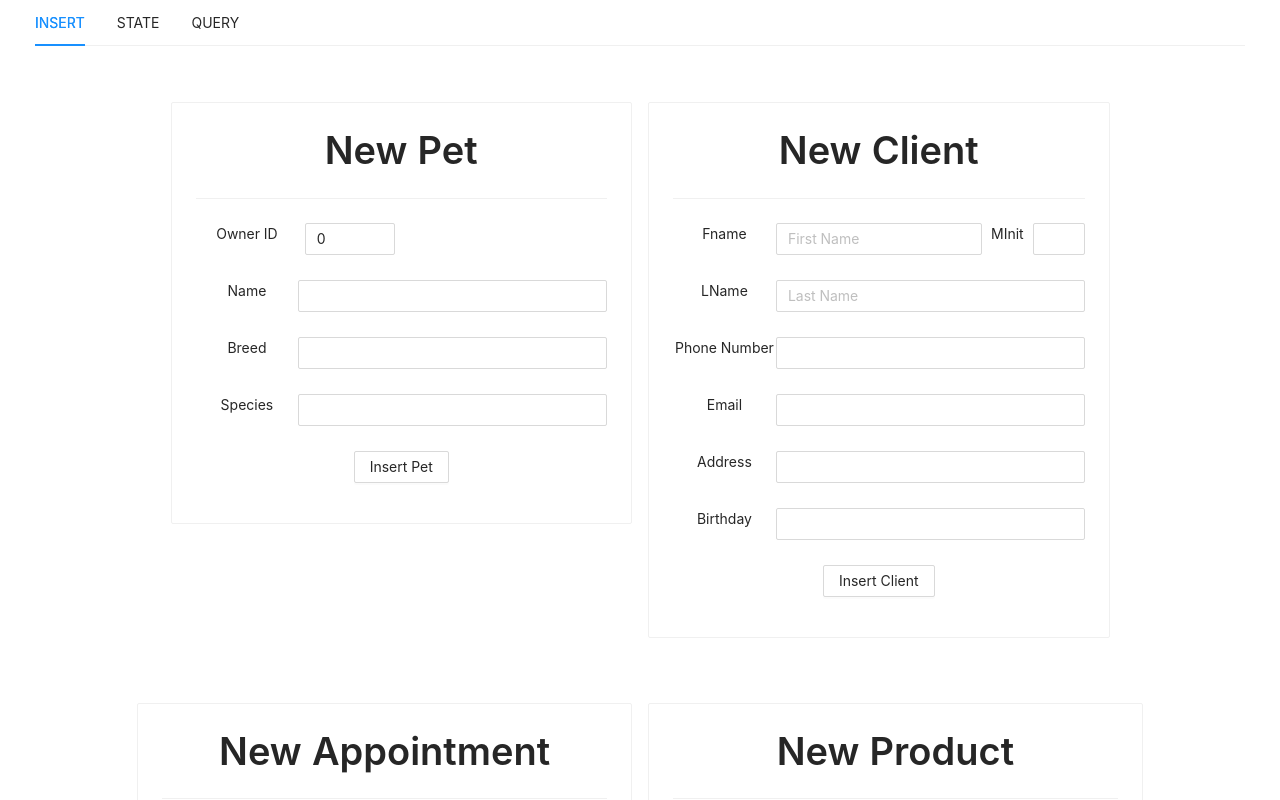
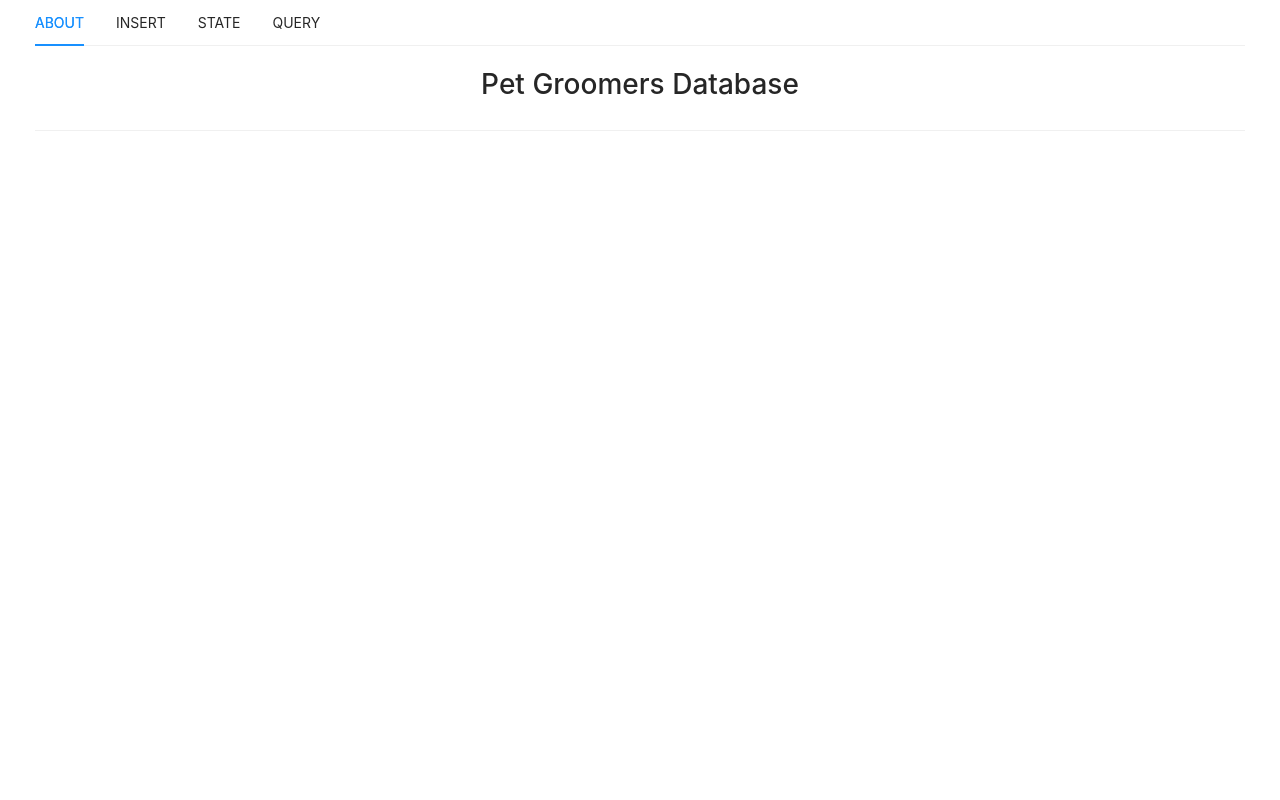
Before and after one commit to almadireddy/petCompany, a React (Create React App) app in the folder pet-front-end/: page / in a window 1280 px wide. Shown: the top 800 px of the page. Built offline with nearby package versions, Linux system fonts and the light colour scheme.

Commit message:
initial about us page

```diff
--- a/pet-front-end/src/App.js
+++ b/pet-front-end/src/App.js
@@ -7,6 +7,7 @@ import ProductInserter from './components/productInserter';
 import ClientInserter from './components/clientInserter';
 import Selector from './components/selector';
 import StateTable from './components/stateTable';
+import AboutUs from './components/aboutUs';
 import { Card, Col, Row } from 'antd';
 import { Tabs } from 'antd';
 
@@ -23,7 +24,10 @@ function App() {
   return (
     <div className='App'>
       <Tabs>
-        <TabPane tab="INSERT" key="1">
+        <TabPane tab='ABOUT' key='1'>
+          <AboutUs />
+        </TabPane>
+        <TabPane tab="INSERT" key="2">
       <div style={{'padding': '30px', 'margin': '10px'}}>
       <Row justify={"center"} gutter={16}>
         <Col span={10}>
@@ -51,7 +55,7 @@ function App() {
         </Col>
       </Row>
       </TabPane>
-      <TabPane tab='STATE' key='2'>
+      <TabPane tab='STATE' key='3'>
       <Row>
         <Col span={24}>
           <Card>
@@ -129,7 +133,7 @@ function App() {
         </Col>
       </Row>
       </TabPane>
-      <TabPane tab="QUERY" key="3">
+      <TabPane tab="QUERY" key="4">
       <Row>
         <Col span={24}>
           <Selector />
--- /dev/null
+++ b/pet-front-end/src/components/aboutUs.js
@@ -0,0 +1,15 @@
+import React from 'react';
+import { Divider } from 'antd';
+
+function AboutUs(props) {
+    return (
+        <div>
+            <h1>
+                Pet Groomers Database
+            </h1>
+            <Divider />
+        </div>
+    )
+}
+
+export default AboutUs;
--- a/pet-front-end/src/components/queryTable.js
+++ b/pet-front-end/src/components/queryTable.js
@@ -18,7 +18,7 @@ function QueryTable(props) {
     }
     return (
         <Table dataSource={ds} columns={c} default
-        pagination={{ showLessItems: true, position: ["bottomCenter"], showQuickJumper: false, pageSize: (props.pageSize ? 5 : 10),pageSizeOptions: ['5', '10', '20'] }} />
+        pagination={{ showLessItems: true, position: ["bottomCenter"], showQuickJumper: false, defaultPageSize: (props.pageSize ? 5 : 10),pageSizeOptions: ['5', '10', '20'] }} />
     );
 }
 
--- a/pet-front-end/src/components/selector.js
+++ b/pet-front-end/src/components/selector.js
@@ -116,7 +116,7 @@ class Selector extends React.Component {
                     </Row>
                 </Card>
                 <Row style={{'marginBottom': 30}}>
-                    <Col offset={6} span={12}>
+                    <Col span={24}>
                     {this.state.table && (<Card>
                     <QueryTable table={this.state.table} />
                 </Card>)}
```
Also changed, not shown: 2 other files (tests, documents, lock files or other folders).
